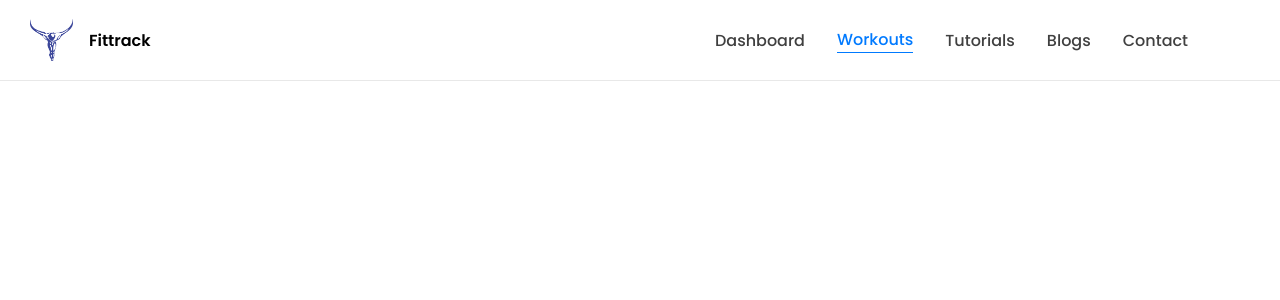
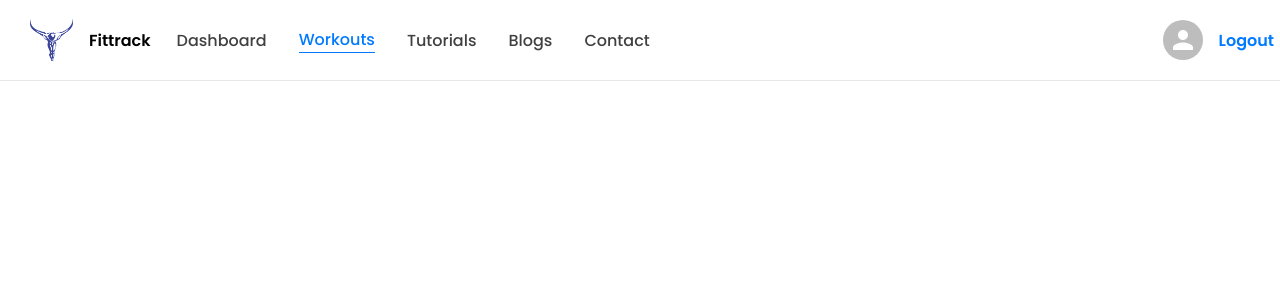
Before and after one commit to ethanwong3/mernStackWebApp, a React (Create React App) app in the folder client/: page /workouts in a window 1280 px wide. Shown: the top 300 px of the page. Built offline with nearby package versions, Linux system fonts and the light colour scheme.

Commit message:
navBar complete

```diff
--- a/client/src/components/Navbar.jsx
+++ b/client/src/components/Navbar.jsx
@@ -3,7 +3,7 @@ import styled from "styled-components";
 import LogoImg from "../utils/Images/Logo.png";
 import { Link as LinkR, NavLink } from "react-router-dom";
 import { MenuRounded } from "@mui/icons-material";
-//import { Avatar } from "@mui/material";
+import { Avatar } from "@mui/material";
 //import { useDispatch } from "react-redux";
 //import { logout } from "../redux/reducers/userSlice";
 // position: sticky // keeps it at top of page when scrolling
@@ -92,13 +92,60 @@ const Navlink = styled(NavLink)`
   }
 `;
 
+const UserContainer = styled.div`
+  width: 100%;
+  height: 100%;
+  display: flex;
+  justify-content: flex-end;
+  gap: 16px;
+  align-items: center;
+  padding: 0 6px;
+  color: ${({ theme }) => theme.primary};
+`;
+const TextButton = styled.div`
+  text-align: end;
+  color: ${({ theme }) => theme.seconday};
+  font-size: 16px;
+  transition: all 0.3s ease;
+  font-weight: 600;
+  &:hover {
+    color: ${({ theme }) => theme.primary};
+  }
+`;
+
+// padding // top&bottom left&right OR t b l r
+// list-style: none // no particular styling for list
+// isOpen => opacity and zindex reveal it and transform performs a falling transition
+const MobileMenu = styled.div`
+    display: flex;
+    flex-direction: column;
+    align-items: start;
+    gap: 16px;
+    padding: 0 6px;
+    list-style: none;
+    width: 90%;
+    padding 12px 40px 24px 40px;
+    background: ${({ theme }) => theme.bg};
+    position: absolute;
+    top: 80px;
+    right: 0;
+    transition: all 0.6s ease-in-out;
+    transform: ${({ isOpen }) =>
+      isOpen ? "translateY(0)" : "translateY(-100%)"};
+    border-radius: 0 0 20px 20px;
+    box-shadow: 0 0 10px 0 rgba(0, 0, 0, 0.2);
+    opacity: ${({ isOpen }) => (isOpen ? "100%" : "0")};
+    z-index: ${({ isOpen }) => (isOpen ? "1000" : "-1000")};
+`;
+
 // mobile icon is hamburger menu
 // inherit // implies that component inherits parent components color
 const Navbar = () => {
+  const [isOpen, setisOpen] = useState(false);
   return (
     <Nav>
       <NavContainer>
-        <Mobileicon>
+        <Mobileicon onClick={() => setisOpen(!isOpen)}>
           <MenuRounded sx={{ color: "inherit" }} />
         </Mobileicon>
 
@@ -106,6 +153,14 @@ const Navbar = () => {
           <Logo src={LogoImg} />
           Fittrack
         </NavLogo>
+
+        <MobileMenu isOpen={isOpen}>
+          <Navlink to="/">Dashboard</Navlink>
+          <Navlink to="/workouts">Workouts</Navlink>
+          <Navlink to="/tutorials">Tutorials</Navlink>
+          <Navlink to="/blogs">Blogs</Navlink>
+          <Navlink to="/contact">Contact</Navlink>
+        </MobileMenu>
 
         <NavItems>
           <Navlink to="/">Dashboard</Navlink>
@@ -115,6 +170,11 @@ const Navbar = () => {
           <Navlink to="/contact">Contact</Navlink>
         </NavItems>
       </NavContainer>
+
+      <UserContainer>
+        <Avatar />
+        <TextButton>Logout</TextButton>
+      </UserContainer>
     </Nav>
   );
 };
```
